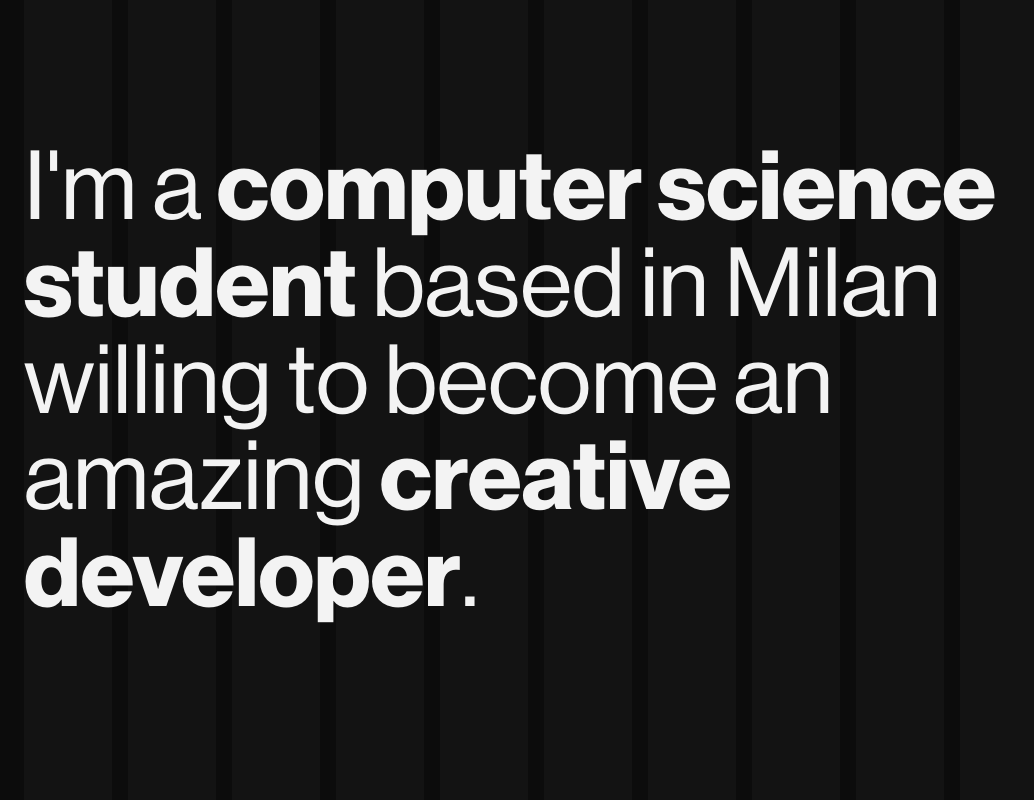
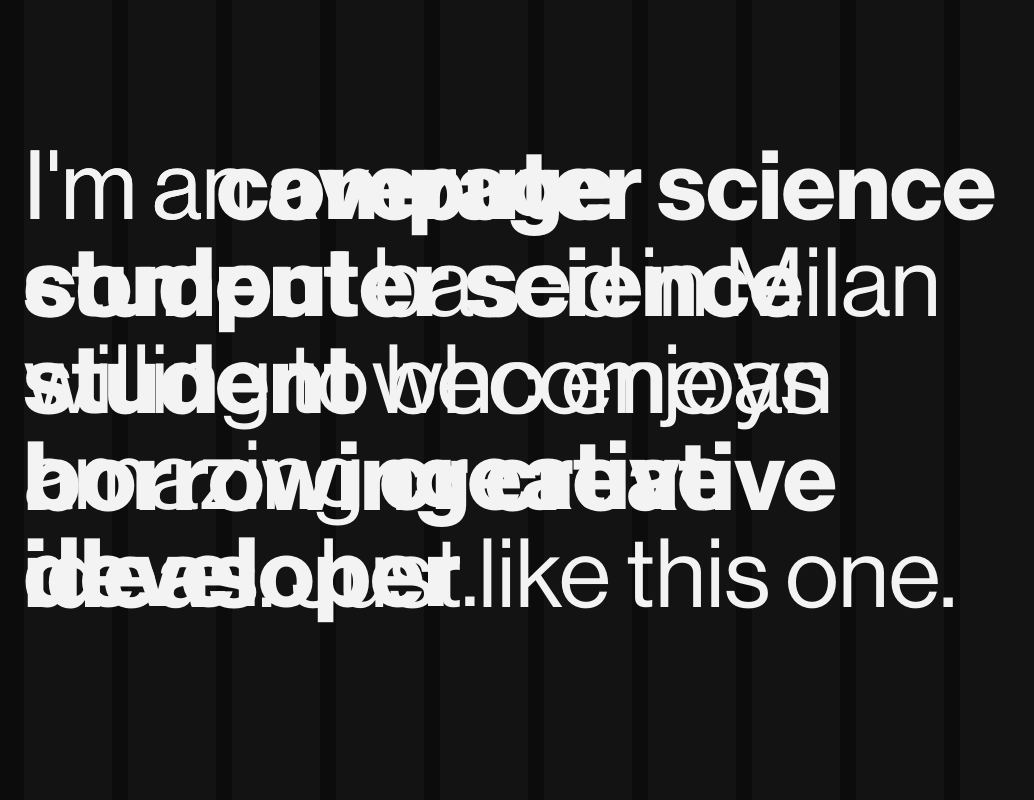
Before and after one commit to dbuser03/danielebuser-portfolio, a Next.js app: page /about in a window 1280 px wide. Shown: the part 820-1620 px from the top of the page, without its empty margins (0-1034 px from the left). Built offline with nearby package versions, Linux system fonts and the light colour scheme; a web font is replaced by a local one.

Commit message:
refactor(app): Remove custom cursor
Remove custom cursor and update profile headings for improved clarity.

Changelog: refactor

```diff
--- a/src/app/about/page.tsx
+++ b/src/app/about/page.tsx
@@ -9,14 +9,12 @@ import { usePageNumber } from "@/hooks/about/usePageNumber";
 
 import { DEFAULT_CITY, DEFAULT_COORDINATES } from "@/constants/footer/footer";
 import ScrollContext from "@/components/context/ScrollContext";
-import Cursor from "@/components/cursor/Cursor";
 
 export default function About() {
   const { currentPage, homeRef, profileRef, contactsRef } = usePageNumber();
 
   return (
     <div className="flex h-screen flex-col">
-      <Cursor />
       <Header
         preventNameAnimation={true}
         preventMenuAnimation={false}
--- a/src/app/contacts/page.tsx
+++ b/src/app/contacts/page.tsx
@@ -8,12 +8,10 @@ import {
   DEFAULT_CITY,
   DEFAULT_COORDINATES,
 } from "@/constants/footer/footer";
-import Cursor from "@/components/cursor/Cursor";
 
 export default function Contact() {
   return (
     <div className="flex h-screen flex-col">
-      <Cursor />
       <Header
         preventNameAnimation={true}
         preventMenuAnimation={true}
--- a/src/app/globals.css
+++ b/src/app/globals.css
@@ -46,7 +46,7 @@ body {
 }
 
 * {
-  cursor: none !important;
+  cursor: default;
 }
 
 h1, h2, h3, h4, h5, h6 {
--- a/src/app/page.tsx
+++ b/src/app/page.tsx
@@ -5,14 +5,12 @@ import { Header } from "@/components/header";
 import { Footer } from "@/components/footer";
 import { useLoaderLogic } from "@/hooks/loader/useLoaderLogic";
 import { Columns } from "@/components/columns";
-import Cursor from "@/components/cursor/Cursor";
 
 export default function Loader() {
   const { fadeOut } = useLoaderLogic();
 
   return (
     <div className="flex h-screen w-screen">
-      <Cursor />
       <Columns maxColumns={12} alternative={false} />
       <Header
         preventNameAnimation={false}
--- a/src/components/about/Profile.tsx
+++ b/src/components/about/Profile.tsx
@@ -6,17 +6,21 @@ import {
   EDUCATION_ITEMS,
   EXPERIENCE,
   PROFILE_HEADING,
+  IRONIC_PROFILE_HEADING,
   SECTION_STYLES,
 } from "@/constants/about/profile";
 import type { ProfileProps } from "@/types/about/profile";
+import { motion } from "framer-motion";
 
 export const Profile: React.FC<ProfileProps> = () => {
+
   return (
     <>
       <section className={`${SECTION_STYLES.container} h-screen`}>
         <Columns maxColumns={12} alternative={true} />
         <div className={SECTION_STYLES.contentWrapper}>
           <div className={SECTION_STYLES.innerWrapper}>
+            <div className="relative">
               <div className={STYLES.grid}>
                 <h1
                   className={`${COLUMN_LAYOUT} text-4xl text-[var(--background)] sm:text-5xl md:text-7xl xl:text-8xl`}
@@ -44,6 +48,45 @@ export const Profile: React.FC<ProfileProps> = () => {
                         </React.Fragment>
                   )}
                 </h1>
+              </div>
+
+              <div className={`${STYLES.grid} absolute top-0 left-0`}>
+                <motion.h1
+                  className={`${COLUMN_LAYOUT} text-4xl text-[var(--background)] sm:text-5xl md:text-7xl xl:text-8xl`}
+                  onMouseEnter={() => {
+                    console.log("Cursor mask on");
+                  }}
+                  onMouseLeave={() => {
+                    console.log("Cursor mask off");
+                  }}
+                >
+                  {IRONIC_PROFILE_HEADING.split(
+                    "average computer science student"
+                  ).map((part, i) =>
+                    i === 0 ?
+                      <React.Fragment key={i}>
+                        {part}
+                        <span className="font-bold">
+                          average computer science student
+                        </span>
+                      </React.Fragment>
+                    : <React.Fragment key={i}>
+                        {part
+                          .split("borrowing creative ideas")
+                          .map((subPart, j) =>
+                            j === 0 ?
+                              <React.Fragment key={j}>
+                                {subPart}
+                                <span className="font-bold">
+                                  borrowing creative ideas
+                                </span>
+                              </React.Fragment>
+                            : subPart
+                          )}
+                      </React.Fragment>
+                  )}
+                </motion.h1>
+              </div>
             </div>
           </div>
         </div>
--- a/src/components/cursor/Cursor.tsx
+++ /dev/null
@@ -1,23 +0,0 @@
-import React from "react";
-import { motion } from "framer-motion";
-import { useMouseFollower } from "@/hooks/cursor/useMousePosition";
-
-const Cursor: React.FC = () => {
-  const { position } = useMouseFollower();
-
-  return (
-    <motion.div
-      className="pointer-events-none fixed z-50 h-4 w-4 rounded-full bg-[var(--cursor)]"
-      animate={{ x: position.x - 8, y: position.y - 8 }}
-      initial={{ x: position.x - 8, y: position.y - 8 }}
-      transition={{
-        duration: 0,
-        ease: "linear",
-      }}
-    />
-  );
-};
-
-Cursor.displayName = "Cursor";
-
-export default Cursor;
--- a/src/components/cursor/index.ts
+++ /dev/null
@@ -1 +0,0 @@
-export {default as Cursor} from "@/components/cursor/Cursor";
--- a/src/constants/about/profile.ts
+++ b/src/constants/about/profile.ts
@@ -22,6 +22,8 @@ export const EXPERIENCE: Experience = {
 
 export const PROFILE_HEADING = "I'm a computer science student based in Milan willing to become an amazing creative developer.";
 
+export const IRONIC_PROFILE_HEADING = "I'm an average computer science student who enjoys borrowing creative ideas. Just like this one.";
+
 export const SECTION_STYLES = {
   container: "relative flex w-full flex-col items-start justify-center",
   contentWrapper: "w-full",
```
Lines whose indentation alone changed are shown as unchanged.
